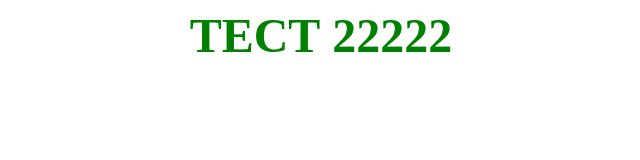
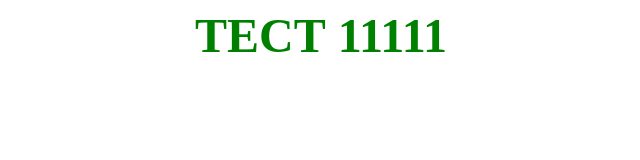
Before and after one commit to NurZaRio/deploy, a plain HTML site: page index.nginx-debian.html in a window 1280 px wide. Shown: the whole page, without its empty margins (319-959 px from the left). Drawn offline with Linux system fonts and the light colour scheme.

Commit message:
test  1111

```diff
--- a/index.nginx-debian.html
+++ b/index.nginx-debian.html
@@ -3,7 +3,7 @@
 <title>  test </title>
 
 <body>
-<h1 style="text-align: center;"> <font size="150" color="green"> ТЕСТ 22222 </h1></font>
+<h1 style="text-align: center;"> <font size="150" color="green"> ТЕСТ 11111 </h1></font>
 
 
 </body>
```
